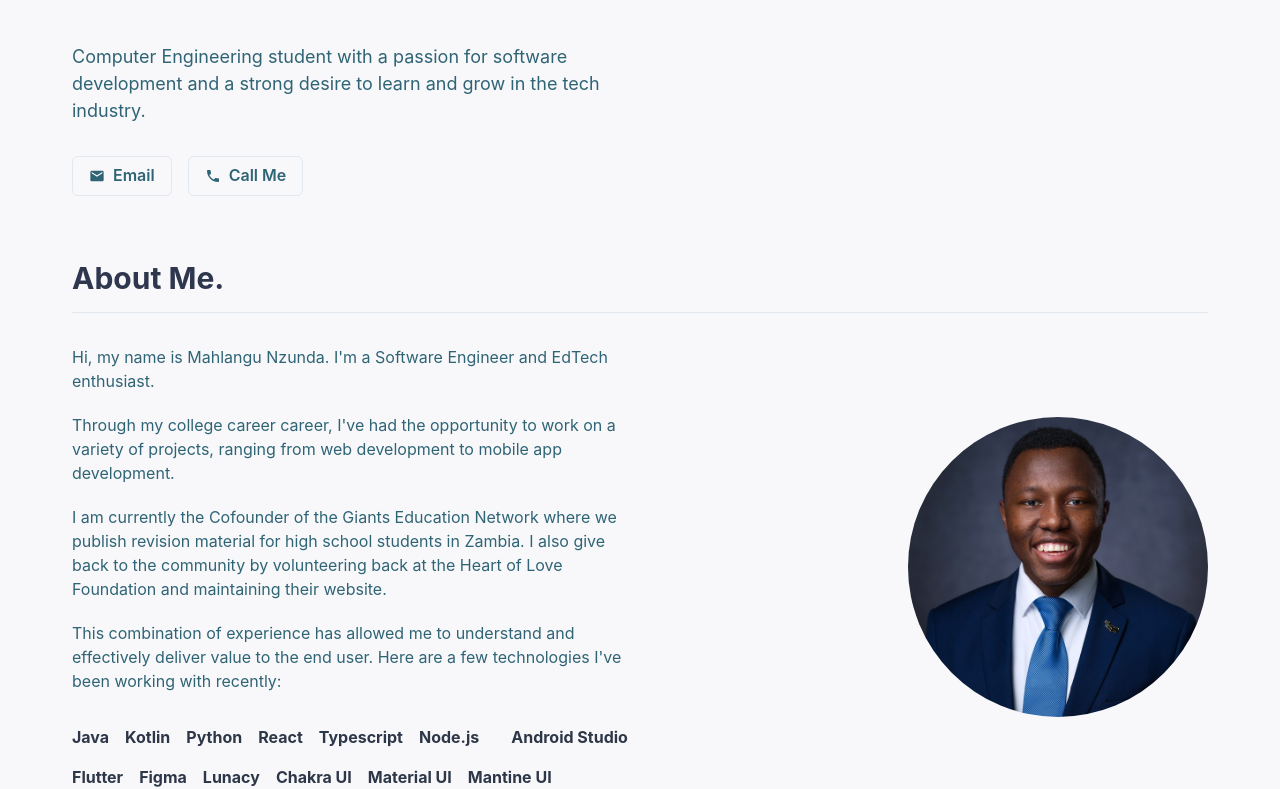
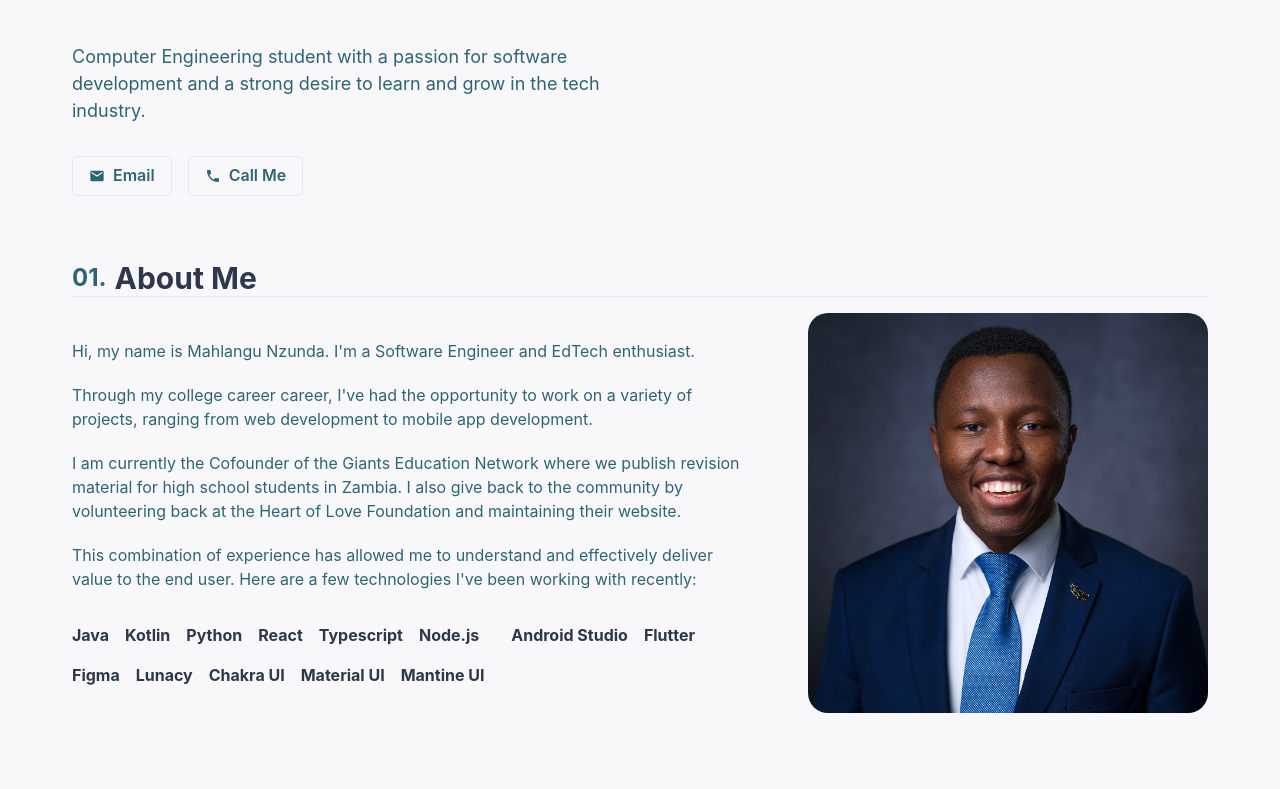
Before and after one commit to unclebinary1001/my-home, a Next.js app in the folder my-portfolio/: page / in a window 1280 px wide. Shown: the part 409-1198 px from the top of the page. After the commit the page ends 1122 px from the top, so only its background shows below. Built offline with nearby package versions, Linux system fonts and the light colour scheme.

Commit message:
update title

```diff
--- a/my-portfolio/components/about.tsx
+++ b/my-portfolio/components/about.tsx
@@ -9,6 +9,8 @@ import {
   Stack,
   Text,
   Link,
+  HStack,
+  Center,
 } from "@chakra-ui/react";
 import { MdEmail, MdPhone } from "react-icons/md";
 
@@ -33,7 +35,9 @@ const TechStackList = () => {
   return (
     <Stack direction="row" spacing={4} flexWrap={"wrap"} mt={3}>
       {TechStack.map((tech) => (
-        <Text color={'#2d3748'} fontWeight={"bold"} id={tech}>{tech}</Text>
+        <Text color={"#2d3748"} fontWeight={"bold"} id={tech}>
+          {tech}
+        </Text>
       ))}
     </Stack>
   );
@@ -42,15 +46,27 @@ const TechStackList = () => {
 export const About = () => {
   return (
     <Box id="about">
-      <Box maxW={"32 rem"} mb={8}>
-      <Heading size="lg" color={"#2f374e"} mb={4}>
-        About Me.
-      </Heading>
-      <hr/>
+      <Box mb={4}>
+        <HStack align={"center"}>
+          <Heading fontSize={"2xl"} color={"#2F6475"}>
+            01.
+          </Heading>
+          <Heading size="lg" color={"#2f374e"}>
+            About Me
+          </Heading>
+        </HStack>
+
+        <hr />
       </Box>
 
       <Flex align={"center"} justify={"space-between"}>
-        <VStack width={"50%"} color={"#2F6475"} fontSize={"md"} spacing={5} align={"justfiy"}>
+        <VStack
+          width={"60%"}
+          color={"#2F6475"}
+          fontSize={"md"}
+          spacing={5}
+          align={"justify"}
+        >
           <Text>
             Hi, my name is Mahlangu Nzunda. I'm a Software Engineer and EdTech
             enthusiast.
@@ -61,10 +77,10 @@ export const About = () => {
             development.
           </Text>
           <Text>
-            I am currently the Cofounder of the Giants Education
-            Network where we publish revision material for high school students
-            in Zambia. I also give back to the community by volunteering back at the
-            Heart of Love Foundation and maintaining their website.
+            I am currently the Cofounder of the Giants Education Network where
+            we publish revision material for high school students in Zambia. I
+            also give back to the community by volunteering back at the Heart of
+            Love Foundation and maintaining their website.
           </Text>
           <Text>
             This combination of experience has allowed me to understand and
@@ -75,8 +91,8 @@ export const About = () => {
         </VStack>
 
         <Image
-          borderRadius="full"
-          boxSize="300px"
+          borderRadius="20px"
+          boxSize="400px"
           src="/headshot.jpg"
           alt="Mahlangu nzunda"
         />
```
